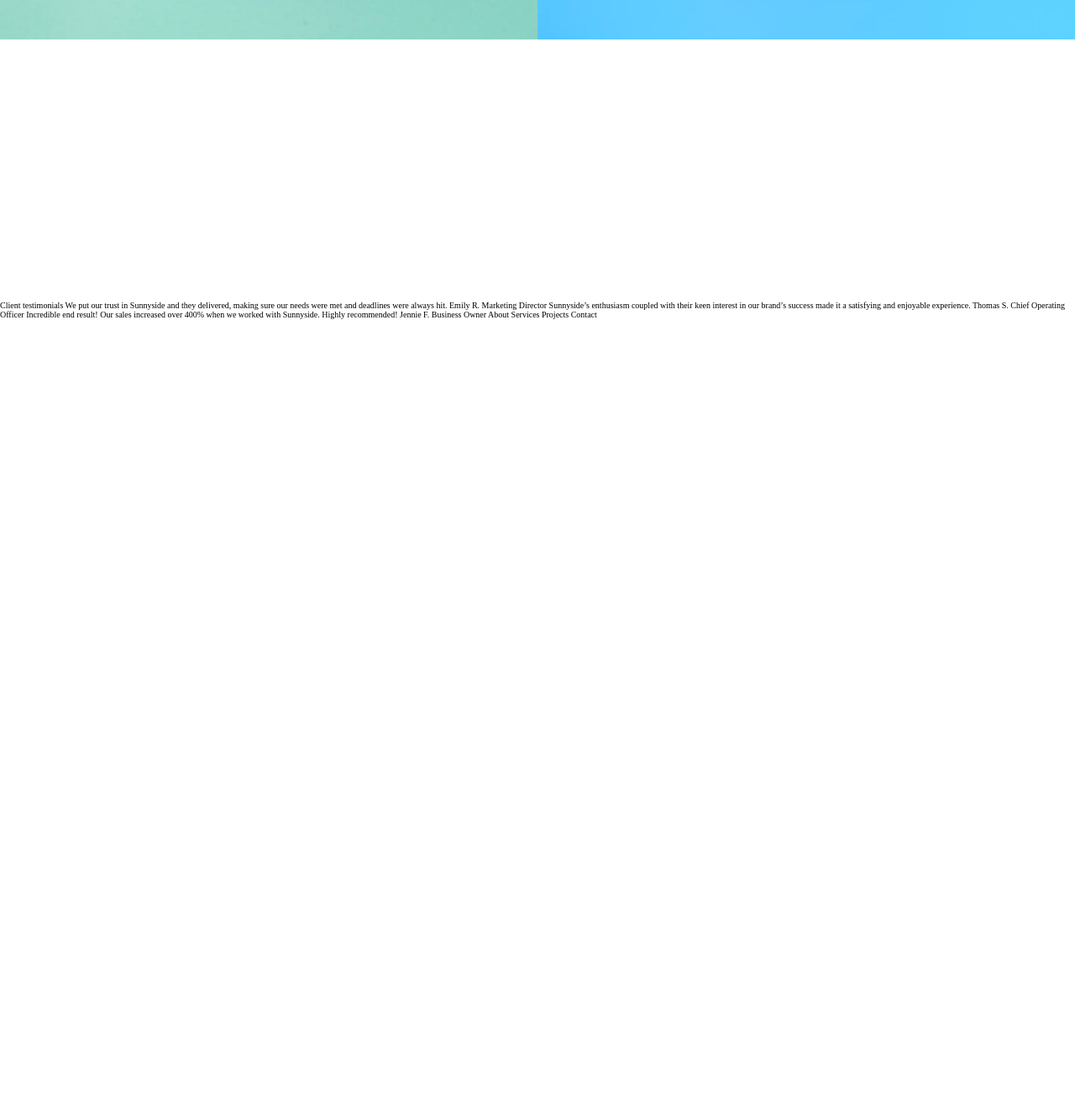
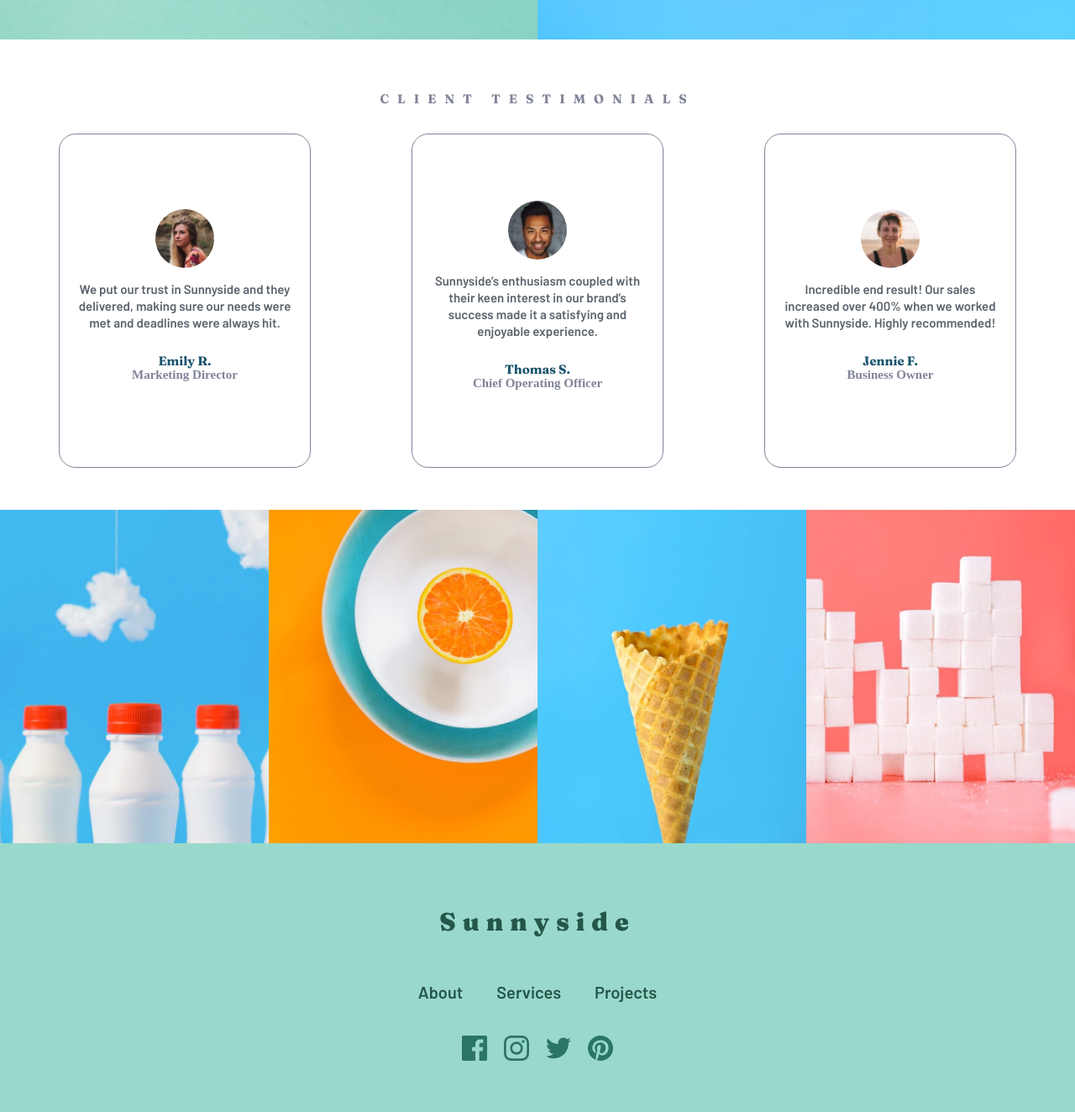
Before and after one commit to justin-A18/SunnySideAgency, a plain HTML site: page index.html in a window 1280 px wide. Shown: the part 2253-3577 px from the top of the page at 84% size. Before the commit the page ends 2634 px from the top, so only its background shows below. Drawn offline with Linux system fonts and the light colour scheme.

Commit message:
finalizando proyecto

```diff
--- a/css/styles.css
+++ b/css/styles.css
@@ -185,6 +185,7 @@ img{
         padding: 0;
         gap: 4rem;
         z-index: 999;
+        border-radius: 2rem 0 2rem 2rem;
     }
 
     .links{
@@ -443,3 +444,153 @@ img{
     }
 
 }
+
+/* Section */
+
+.section-comentarios{
+    width: 100%;
+    min-height: 70vh;
+    display: flex;
+    flex-direction: column;
+    align-items: center;
+    gap: 2rem;
+    justify-content: center;
+    padding: 5rem 2rem;
+}
+
+.comentarios__title{
+    font-size: 1.5rem;
+    font-family: var(--font-Fraunces-700-900);
+    text-transform: uppercase;
+    color: var(--Color-N-3);
+    letter-spacing: 1rem;
+}
+
+.comentarios__card{
+    display: flex;
+    justify-content: space-around;
+    flex-grow: 1;
+    flex-wrap: wrap;
+    gap: 2rem;
+}
+
+.cards{
+    display: flex;
+    flex-direction: column;
+    align-items: center;
+    justify-content: center;
+    text-align: center;
+    flex-basis: 30rem;
+    padding: 2rem;
+    border-radius: 2rem;
+    border: thin solid var(--Color-N-3);
+}
+
+.card__image-2{
+    width: 7rem;
+    border-radius: 50%;
+}
+
+.card__paragraph-2{
+    font-size: 1.5rem;
+    line-height: 2rem;
+    color: var(--Color-N-2);
+    font-family: var(--font-Barlow-600);
+}
+
+.card__name-2{
+    display: flex;
+    flex-direction: column;
+}
+
+.card__name-2 span:nth-child(1){
+    font-size: 1.5rem;
+    font-family: var(--font-Fraunces-700-900);
+    color: var(--Color-P-4);
+}
+
+.card__name-2 span:nth-child(2){
+    font-size: 1.5rem;
+    color: var(--Color-N-3);
+}
+
+.section-images{
+    display: grid;
+    grid-template-columns: repeat(4,1fr);
+    grid-template-rows: 1fr;
+}
+
+@media (max-width: 650px) {
+    .section-images{
+        grid-template-columns: repeat(2,1fr);
+        grid-row: repeat(2,1fr);
+    }
+}
+
+.section__footer{
+    width: 100%;
+    height: 40vh;
+    background-color: #99D9CB;
+    display: flex;
+    flex-direction: column;
+    align-items: center;
+    justify-content: center;
+    flex-grow: 1;
+    gap: 2rem;
+}
+
+.footer__title{
+    font-size: 3rem;
+    text-align: center;
+    color: var(--Color-P-3);
+    letter-spacing: .8rem;
+    font-family: var(--font-Fraunces-700-900);
+    font-weight: 900;
+}
+
+.footer__links{
+    display: flex;
+    align-items: center;
+    justify-content: center;
+    list-style: none;
+    gap: 4rem;
+    padding: 0;
+}
+
+.footer__links a{
+    font-size: 2rem;
+    text-decoration: none;
+    color: var(--Color-P-3);
+    font-family: var(--font-Barlow-600);
+    position: relative;
+}
+
+.footer__links a::before{
+    content: "";
+    display: block;
+    position: absolute;
+    width: 100%;
+    height: 3px;
+    bottom: 0;
+    background-color: var(--Color-P-3);
+    transform-origin: 20px;
+    transform: scale(0);
+    transition: all 400ms;
+}
+
+.footer__links a:hover::before{
+    transform: scale(1);
+}
+
+.footer__redes{
+    display: flex;
+    align-items: center;
+    justify-content: center;
+    gap: 2rem;
+    list-style: none;
+    padding: 0;
+}
+
+.footer__redes img{
+    width: 3rem;
+}
--- a/index.html
+++ b/index.html
@@ -129,27 +129,102 @@
     </section>
   </main>
 
-  <br><br><br><br><br><br><br><br><br><br><br><br><br><br><br><br><br><br><br><br><br><br><br><br><br><br><br>
+<!-- Section -->
 
+  <section class="section-comentarios">
+    <h2 class="comentarios__title">
+      Client testimonials
+    </h2>
 
-  Client testimonials
+    <article class="comentarios__card">
+      <div class="cards">
+        <img class="card__image-2" src="./images/image-emily.jpg" alt="pefile-1">
 
-  We put our trust in Sunnyside and they delivered, making sure our needs were met and deadlines were always hit.
-  Emily R.
-  Marketing Director
+        <p class="card__paragraph-2">
+          We put our trust in Sunnyside and they delivered, making sure our needs were met and deadlines were always hit.
+        </p>
 
-  Sunnyside’s enthusiasm coupled with their keen interest in our brand’s success made it a satisfying and enjoyable experience.
-  Thomas S.
-  Chief Operating Officer
+        <h3 class="card__name-2">
+          <span>Emily R.</span>
+          <span>Marketing Director</span>
+        </h3>
+      </div>
 
-  Incredible end result! Our sales increased over 400% when we worked with Sunnyside. Highly recommended!
-  Jennie F.
-  Business Owner
+      <div class="cards">
+        <img class="card__image-2" src="./images/image-thomas.jpg" alt="pefile-1">
 
-  About
-  Services
-  Projects
-  Contact
+        <p class="card__paragraph-2">
+          Sunnyside’s enthusiasm coupled with their keen interest in our brand’s success made it a satisfying and enjoyable experience.
+        </p>
+
+        <h3 class="card__name-2">
+          <span>Thomas S.</span>
+          <span>Chief Operating Officer</span>
+        </h3>
+      </div>
+
+      <div class="cards">
+        <img class="card__image-2" src="./images/image-jennie.jpg" alt="pefile-1">
+
+        <p class="card__paragraph-2">
+          Incredible end result! Our sales increased over 400% when we worked with Sunnyside. Highly recommended!
+        </p>
+
+        <h3 class="card__name-2">
+          <span>Jennie F.</span>
+          <span>Business Owner</span>
+        </h3>
+      </div>
+    </article>
+  </section>
+
+  <section class="section-images">
+
+    <div class="img__cards">
+      <img src="./images/desktop/image-gallery-milkbottles.jpg" alt="milk">
+    </div>
+
+    <div class="img__cards">
+      <img src="./images/desktop/image-gallery-orange.jpg" alt="orange">
+    </div>
+
+    <div class="img__cards">
+      <img src="./images/desktop/image-gallery-cone.jpg" alt="cono">
+    </div>
+
+    <div class="img__cards">
+      <img src="./images/desktop/image-gallery-sugarcubes.jpg" alt="azucar">
+    </div>
+  </section>
+
+  <footer class="section__footer">
+    <h2 class="footer__title">Sunnyside</h2>
+
+    <ul class="footer__links">
+      <li><a href="#">About</a></li>
+      <li><a href="#">Services</a></li>
+      <li><a href="#">Projects</a></li>
+    </ul>
+
+    <ul class="footer__redes">
+      <li><a href="#">
+        <img src="./images/icon-facebook.svg" alt="Facebook">
+      </a></li>
+
+      <li><a href="#">
+        <img src="./images/icon-instagram.svg" alt="instagram">
+      </a></li>
+
+      <li><a href="#">
+        <img src="./images/icon-twitter.svg" alt="twitter">
+      </a></li>
+
+      <li><a href="#">
+        <img src="./images/icon-pinterest.svg" alt="pinterest">
+      </a></li>
+    </ul>
+
+  </footer>
 
   <script src="./js/app.js"></script>
 </body>
```
